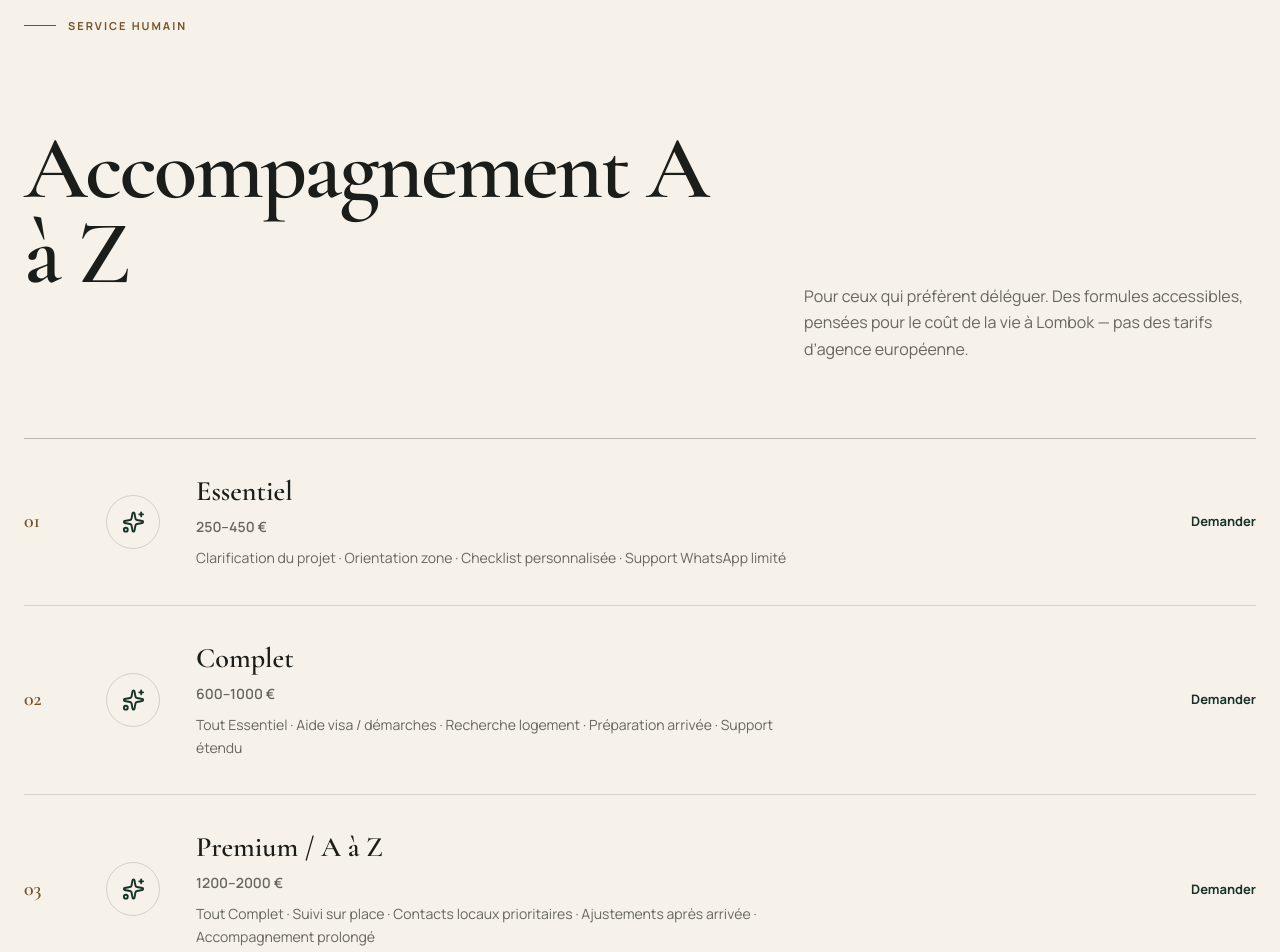
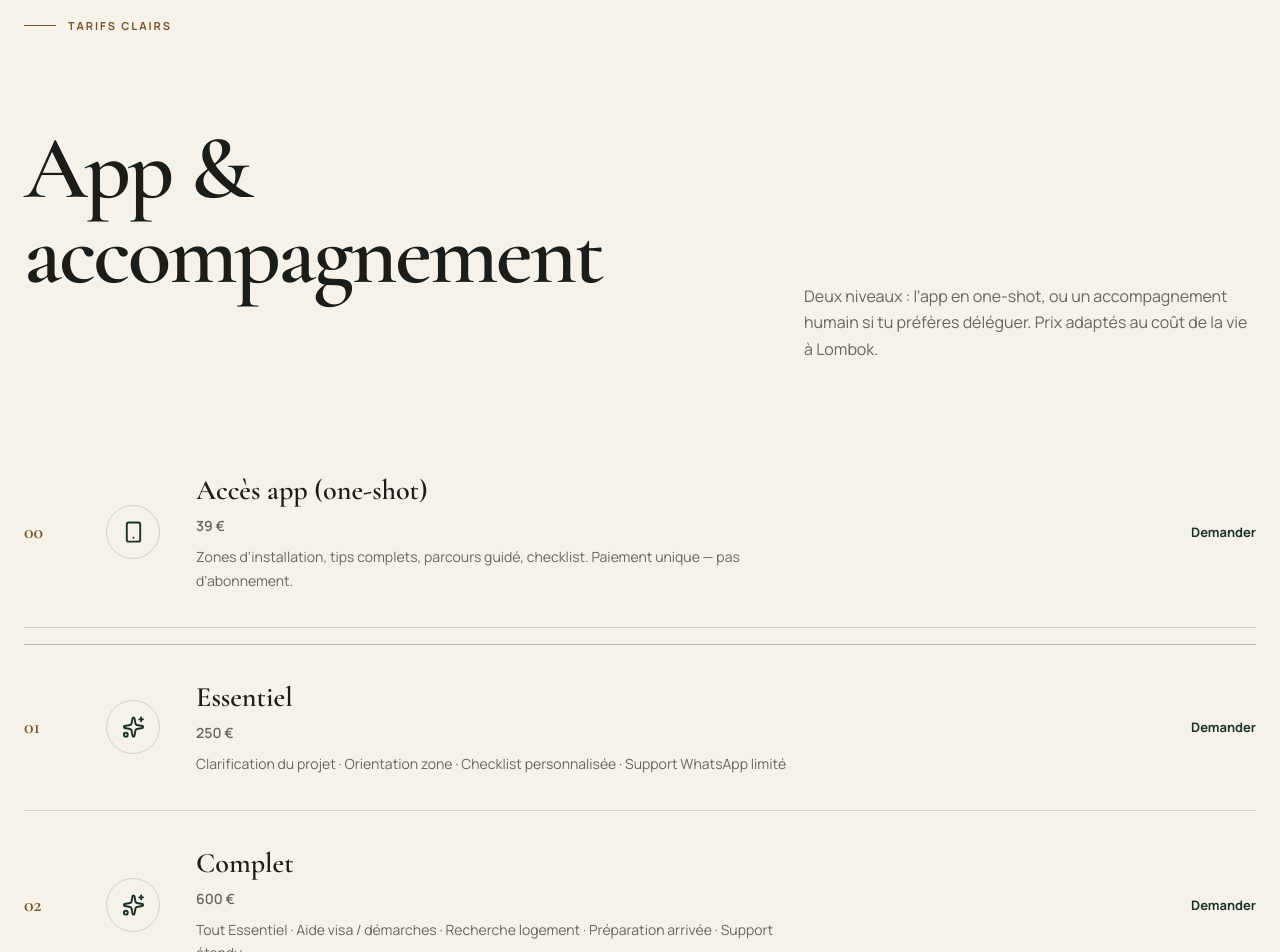
Before and after one commit to Dorianpmy/MyLombok, a Next.js app: page /accompagnement in a window 1280 px wide. Shown: the part 200-1152 px from the top of the page. Built offline with nearby package versions, Linux system fonts and the light colour scheme.

Commit message:
pricing: 39€ app one-shot, 250€ accompagnement essentiel

```diff
--- a/app/accompagnement/page.tsx
+++ b/app/accompagnement/page.tsx
@@ -1,29 +1,29 @@
 import type { Metadata } from "next";
 import Link from "next/link";
-import { MessageCircle, Check, Sparkles } from "lucide-react";
+import { MessageCircle, Sparkles, Smartphone } from "lucide-react";
 
 export const metadata: Metadata = {
-  title: "Accompagnement A à Z",
-  description: "Accompagnement humain pour s’installer à Lombok. Formules accessibles, adaptées au coût de la vie local.",
+  title: "Accompagnement & tarifs",
+  description: "App one-shot 39 €. Accompagnement humain à partir de 250 € pour s’installer à Lombok.",
 };
 
 const formulas = [
   {
     number: "01",
     name: "Essentiel",
-    price: "250–450 €",
+    price: "250 €",
     items: ["Clarification du projet", "Orientation zone", "Checklist personnalisée", "Support WhatsApp limité"],
   },
   {
     number: "02",
     name: "Complet",
-    price: "600–1000 €",
+    price: "600 €",
     items: ["Tout Essentiel", "Aide visa / démarches", "Recherche logement", "Préparation arrivée", "Support étendu"],
   },
   {
     number: "03",
     name: "Premium / A à Z",
-    price: "1200–2000 €",
+    price: "1 200 €",
     items: ["Tout Complet", "Suivi sur place", "Contacts locaux prioritaires", "Ajustements après arrivée", "Accompagnement prolongé"],
   },
 ];
@@ -35,13 +35,24 @@ export default function AccompagnementPage() {
         <div className="site-container">
           <div className="section-heading">
             <div>
-              <span className="eyebrow">Service humain</span>
-              <h1>Accompagnement A à Z</h1>
+              <span className="eyebrow">Tarifs clairs</span>
+              <h1>App & accompagnement</h1>
             </div>
-            <p>Pour ceux qui préfèrent déléguer. Des formules accessibles, pensées pour le coût de la vie à Lombok — pas des tarifs d’agence européenne.</p>
+            <p>Deux niveaux : l’app en one-shot, ou un accompagnement humain si tu préfères déléguer. Prix adaptés au coût de la vie à Lombok.</p>
           </div>
 
-          <div className="service-editorial-list" style={{ marginTop: "2.5rem" }}>
+          <article className="service-editorial" style={{ marginTop: "2rem" }}>
+            <span className="service-editorial__number">00</span>
+            <span className="service-editorial__icon"><Smartphone aria-hidden="true" /></span>
+            <div>
+              <h3>Accès app (one-shot)</h3>
+              <p style={{ fontWeight: 600, marginBottom: "0.5rem" }}>39 €</p>
+              <p>Zones d’installation, tips complets, parcours guidé, checklist. Paiement unique — pas d’abonnement.</p>
+            </div>
+            <a href="https://wa.me/33763664857?text=Je%20suis%20int%C3%A9ress%C3%A9%20par%20l%27acc%C3%A8s%20app%2039%E2%82%AC" target="_blank" rel="noopener noreferrer">Demander</a>
+          </article>
+
+          <div className="service-editorial-list" style={{ marginTop: "1rem" }}>
             {formulas.map((f) => (
               <article className="service-editorial" key={f.name}>
                 <span className="service-editorial__number">{f.number}</span>
@@ -68,7 +79,7 @@ export default function AccompagnementPage() {
           </div>
 
           <p style={{ marginTop: "2rem", opacity: 0.75, fontSize: "0.95rem" }}>
-            L’app reste utile seule. L’accompagnement est une option, pas une obligation.
+            L’app à 39 € reste utile seule. L’accompagnement humain (à partir de 250 €) est une option, pas une obligation.
           </p>
         </div>
       </section>
```
